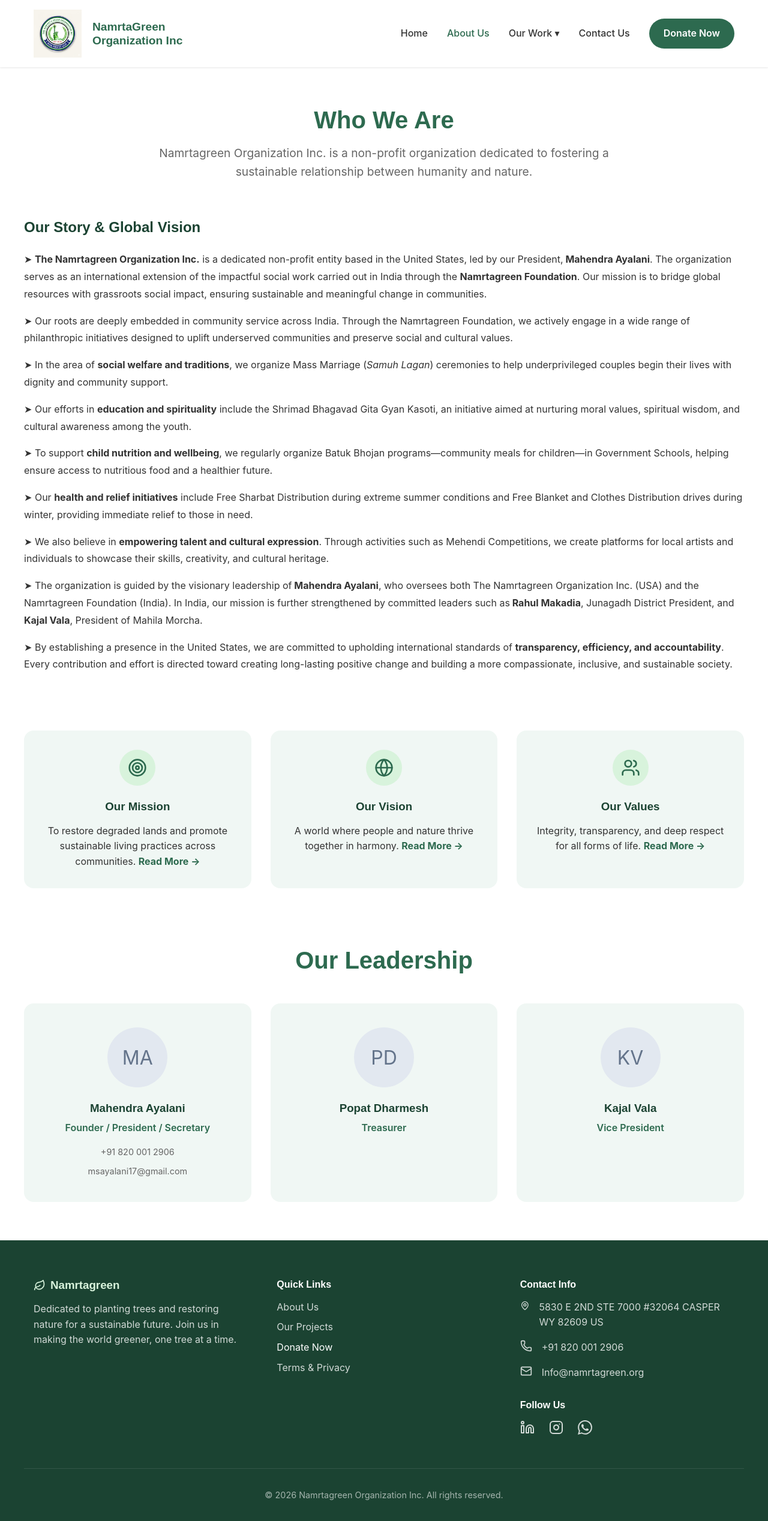
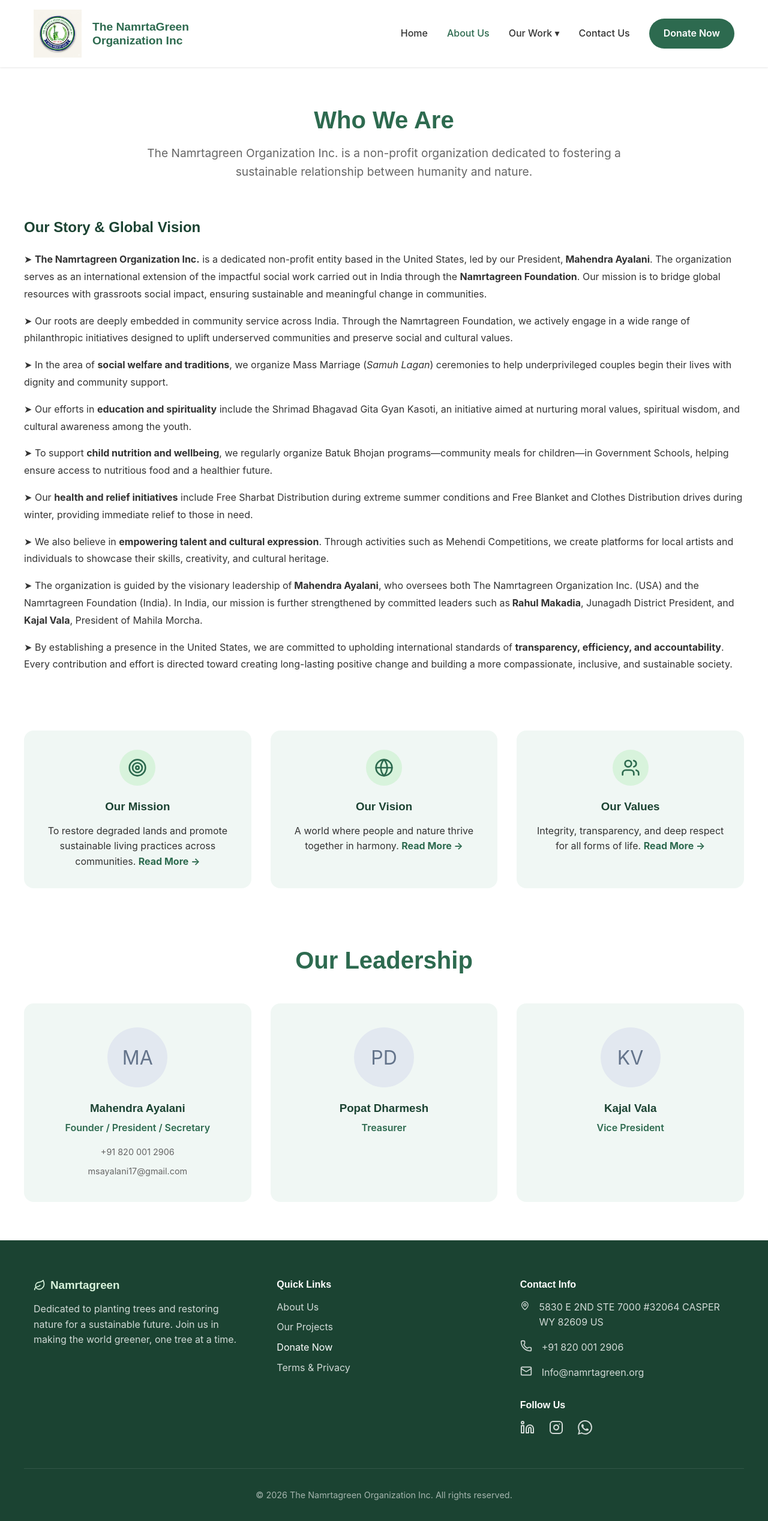
Before and after one commit to karanudani3011/The-Namratagreen-Foundation, a React (Create React App) app: page /about in a window 1280 px wide. Shown: the whole page at 60% size. Built offline with nearby package versions, Linux system fonts and the light colour scheme.

Commit message:
change in name and add The

```diff
--- a/src/components/Footer.jsx
+++ b/src/components/Footer.jsx
@@ -58,6 +58,10 @@
                             <span>Info@namrtagreen.org</span>
                         </li>
                     </ul>
+
+
+
+
                     <div style={{ marginTop: '2rem' }}>
                         <h4 style={{ color: 'white', marginBottom: '1rem', fontSize: '1rem' }}>Follow Us</h4>
                         <div style={{ display: 'flex', gap: '1.5rem' }}>
@@ -107,9 +111,10 @@
 
             <div className="container" style={{ textAlign: 'center', borderTop: '1px solid rgba(255,255,255,0.1)', paddingTop: '2rem' }}>
                 <p style={{ opacity: 0.6, fontSize: '0.9rem' }}>
-                    &copy; {new Date().getFullYear()}  Namrtagreen Organization Inc. All rights reserved.
+                    &copy; {new Date().getFullYear()} The Namrtagreen Organization Inc. All rights reserved.
                 </p>
             </div>
+
         </footer >
     );
 };
--- a/src/components/Navbar.jsx
+++ b/src/components/Navbar.jsx
@@ -18,7 +18,7 @@
             <div className="navContainer">
                 <Link to="/" className="logo" onClick={closeMenu}>
                     <img src={require('../assets/logo.jpg')} alt="Namrta Green Logo" style={{ height: '80px', width: '80px', objectFit: 'contain', marginRight: '10px' }} />
-                    <span style={{ fontSize: '1.2rem', lineHeight: '1.2' }}> NamrtaGreen<br />Organization Inc</span>
+                    <span style={{ fontSize: '1.2rem', lineHeight: '1.2' }}> The NamrtaGreen<br />Organization Inc</span>
                 </Link>
 
                 <div className="mobileToggle" onClick={toggleMenu}>
--- a/src/pages/About.jsx
+++ b/src/pages/About.jsx
@@ -8,7 +8,7 @@
             <div style={{ textAlign: 'center', marginBottom: '4rem' }}>
                 <h1 className="sectionTitle">Who We Are</h1>
                 <p style={{ maxWidth: '800px', margin: '0 auto', fontSize: '1.2rem', color: 'var(--color-text-light)' }}>
-                    Namrtagreen Organization Inc. is a non-profit organization dedicated to fostering a sustainable relationship between humanity and nature.
+                  The Namrtagreen Organization Inc. is a non-profit organization dedicated to fostering a sustainable relationship between humanity and nature.
                 </p>
             </div>
 
```
